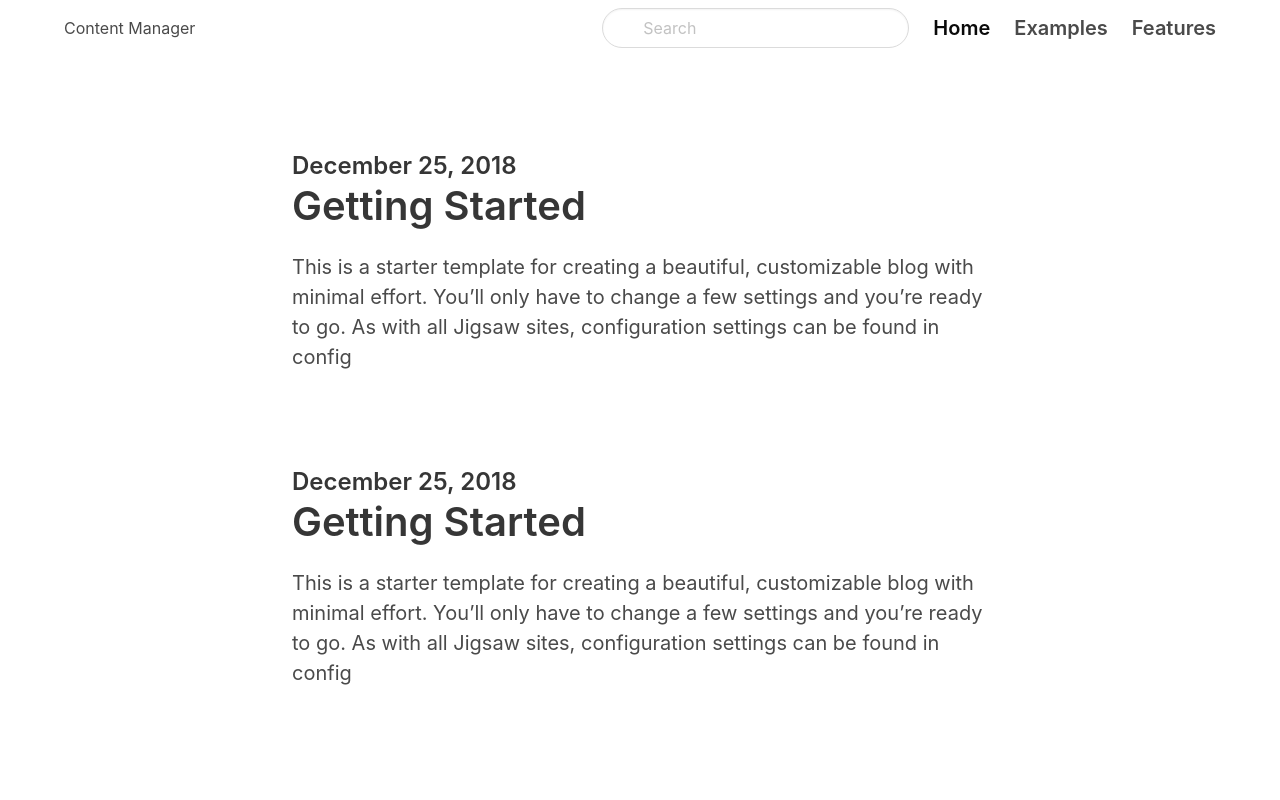
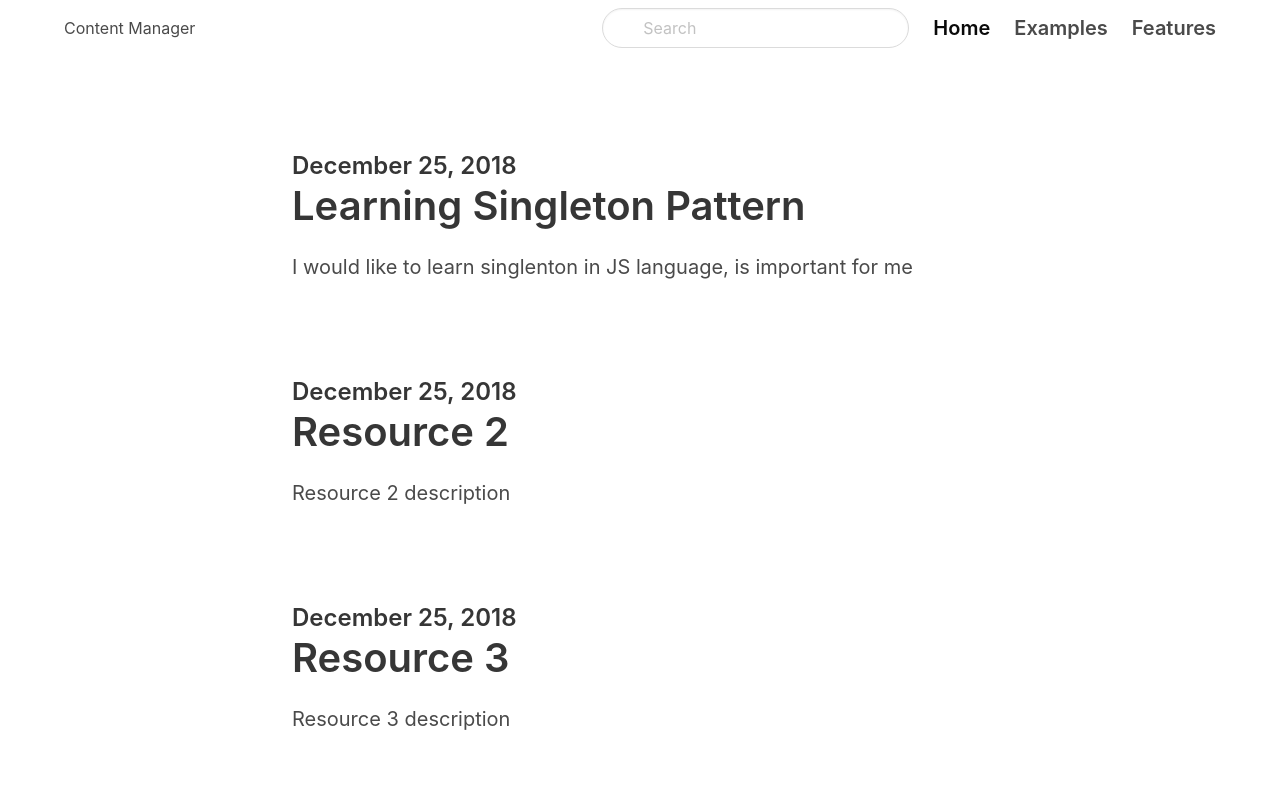
Before and after one commit to allangpio/next-course-project-1, a Next.js app: page / in a window 1280 px wide. Shown: the top 800 px of the page. Built offline with nearby package versions, Linux system fonts and the light colour scheme.

Commit message:
rendering api data

```diff
--- a/components/ResourceHighlight.js
+++ b/components/ResourceHighlight.js
@@ -1,39 +1,23 @@
-function ResourceHighlight() {
+function ResourceHighlight({ resources }) {
     return (
         <section className="hero ">
             <div className="hero-body">
                 <div className="container">
-                    <section className="section">
+                    {resources.map((resource) => {
+                        return (
+                            <section className="section" key={resource.id}>
                                 <div className="columns">
                                     <div className="column is-8 is-offset-2">
                                         <div className="content is-medium">
                                             <h2 className="subtitle is-4">December 25, 2018</h2>
-                                    <h1 className="title">Getting Started</h1>
-                                    <p>This is a starter template for creating a beautiful, customizable blog with minimal
-                                    effort. You’ll only have to change a few settings and you’re ready to go. As with all Jigsaw sites,
-                  configuration settings can be found in config</p>
+                                            <h1 className="title">{resource.title}</h1>
+                                            <p>{resource.description}</p>
                                         </div>
                                     </div>
                                 </div>
                             </section>
-
-                    <div className="is-divider"></div>
-
-                    <section className="section">
-                        <div className="columns">
-                            <div className="column is-8 is-offset-2">
-                                <div className="content is-medium">
-                                    <h2 className="subtitle is-4">December 25, 2018</h2>
-                                    <h1 className="title">Getting Started</h1>
-                                    <p>This is a starter template for creating a beautiful, customizable blog with minimal
-                                    effort. You’ll only have to change a few settings and you’re ready to go. As with all Jigsaw sites,
-                  configuration settings can be found in config</p>
-                                </div>
-                            </div>
-                        </div>
-                    </section>
-
-
+                        )
+                    })}
                 </div>
             </div>
         </section>
```
Lines whose indentation alone changed are shown as unchanged.
